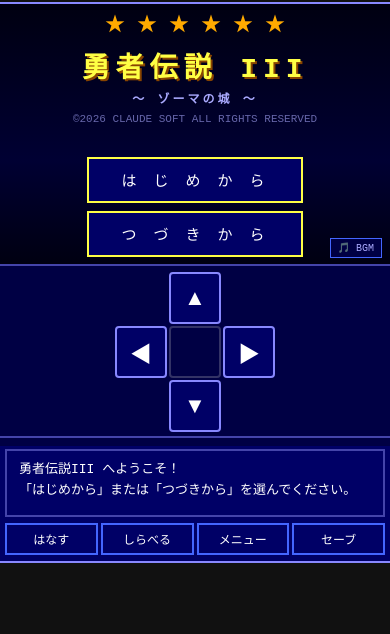
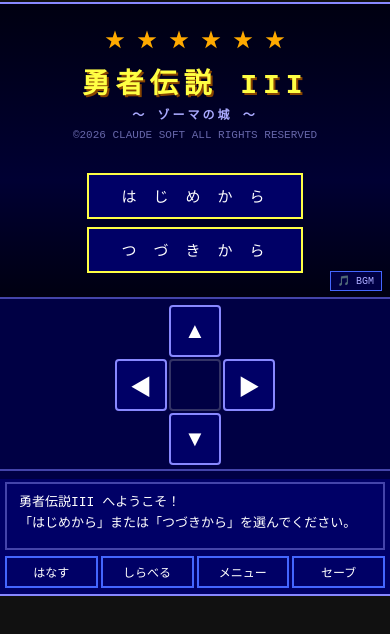
Before and after one commit to Nobu-cyan/git-windows, a plain HTML site: page 260402/draqquest3.html in a window 390 px wide. Drawn offline with Linux system fonts and the light colour scheme.

Commit message:
スマホで見たときみにくかったので修正

```diff
--- a/260402/draqquest3.html
+++ b/260402/draqquest3.html
@@ -25,8 +25,10 @@
 @media(max-width:600px){
   body{justify-content:flex-start;padding-top:2px;}
   #gc{width:100vw;border-left:none;border-right:none;border-width:2px 0;}
-  #mapWrap{width:100vw;height:calc(100vw * 384 / 576);}
+  #mapWrap{width:100vw;height:75vw;}
   #mapWrap canvas{width:100%;height:100%;}
+  /* オーバーレイ（クラス選択・タイトル等）をフルスクリーン表示 */
+  .overlay{position:fixed;top:0;left:0;width:100vw;height:100dvh;height:100vh;overflow-y:auto;-webkit-overflow-scrolling:touch;z-index:50;}
   #dpad{display:flex;}
   #partyBar{gap:2px;padding:2px 3px;flex-wrap:wrap;}
   .charCard{font-size:10px;padding:2px 4px;}
@@ -45,10 +47,16 @@
   .ovTitle{font-size:15px;padding:3px 12px;}
   .shopRow{font-size:11px;padding:4px 8px;}
   #shopList{max-height:140px;max-width:100%;}
-  .classCard{padding:5px 8px;max-width:100%;}
+  .classCard{padding:6px 10px;max-width:100%;width:100%;}
+  .classCard .cn{font-size:13px;}
+  .classCard .ce{font-size:24px;}
+  #classOv{padding:12px 10px 20px;}
+  #classList{width:100%;max-width:360px;}
   #storyBody{font-size:11px;}
   #storyTitle{font-size:17px;}
   #menuBody{font-size:11px;}
+  #shopList{max-height:45vh;}
+  #menuBody{max-height:50vh;overflow-y:auto;}
   #dpadGrid{grid-template-columns:repeat(3,52px);grid-template-rows:repeat(3,52px);}
   .dpadBtn{font-size:22px;}
 }
@@ -604,7 +612,11 @@
 // ============================================================
 // TILE / MAP CONSTANTS
 // ============================================================
-const TS=32,VC=18,VR=12,MC=24,MR=18;
+const MC=24,MR=18;
+const TS=32;
+const isMobile=window.innerWidth<=600;
+const VC=isMobile?12:18;
+const VR=isMobile?9:12;
 const T={DEEP:0,SEA:1,BEACH:2,GRASS:3,FOREST:4,MOUNTAIN:5,SNOW:6,DESERT:7,SWAMP:8,
          TOWN:9,CASTLE:10,TOWER:11,CAVE:12,DUNGEON:13,SHRINE:14,BRIDGE:15};
 const TDATA={
@@ -799,6 +811,8 @@
 // MAP & CANVAS
 // ============================================================
 const canvas=document.getElementById('mapCanvas');
+canvas.width=VC*TS;
+canvas.height=VR*TS;
 const ctx=canvas.getContext('2d');
 
 function drawMap(){
@@ -810,16 +824,17 @@
     ctx.fillStyle=td.c; ctx.fillRect(c*TS,r*TS,TS,TS);
     ctx.strokeStyle='rgba(0,0,0,.12)'; ctx.strokeRect(c*TS,r*TS,TS,TS);
   }}
-  ctx.font='18px serif'; ctx.textAlign='center'; ctx.textBaseline='middle';
+  const half=TS/2;
+  ctx.font=Math.round(TS*.56)+'px serif'; ctx.textAlign='center'; ctx.textBaseline='middle';
   for(let r=0;r<VR;r++){for(let c=0;c<VC;c++){
     const mx=cx+c,my=cy+r;
     if(mx<0||mx>=MC||my<0||my>=MR) continue;
     const icon=TICON[WMAP[my][mx]];
-    if(icon) ctx.fillText(icon,c*TS+16,r*TS+16);
+    if(icon) ctx.fillText(icon,c*TS+half,r*TS+half);
   }}
   const px=G.px-cx,py=G.py-cy;
   if(px>=0&&px<VC&&py>=0&&py<VR){
-    ctx.font='22px serif'; ctx.fillText(G.party[0]?.emoji||'🧙',px*TS+16,py*TS+14);
+    ctx.font=Math.round(TS*.69)+'px serif'; ctx.fillText(G.party[0]?.emoji||'🧙',px*TS+half,py*TS+Math.round(TS*.44));
   }
 }
 function updateCamera(){
```
